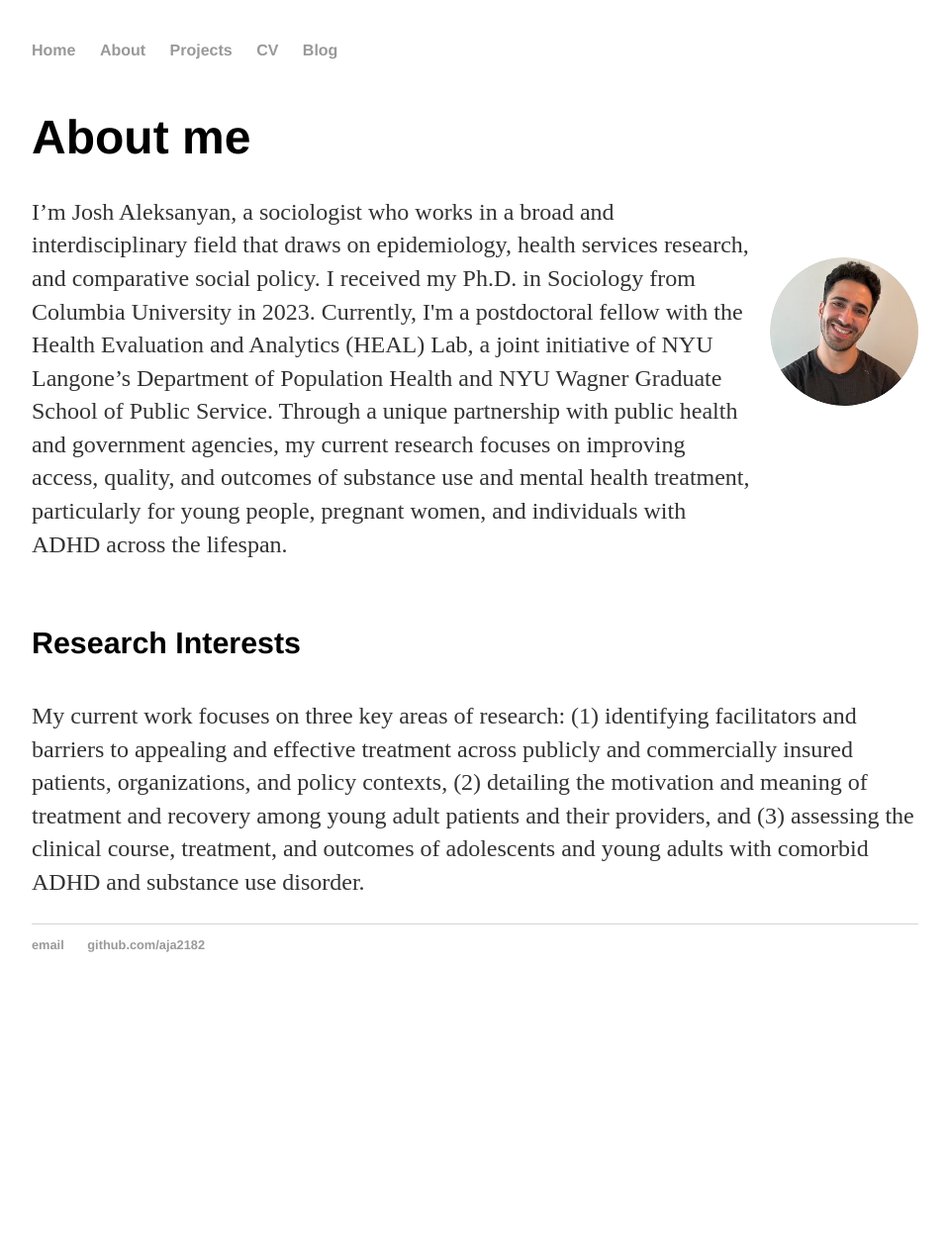
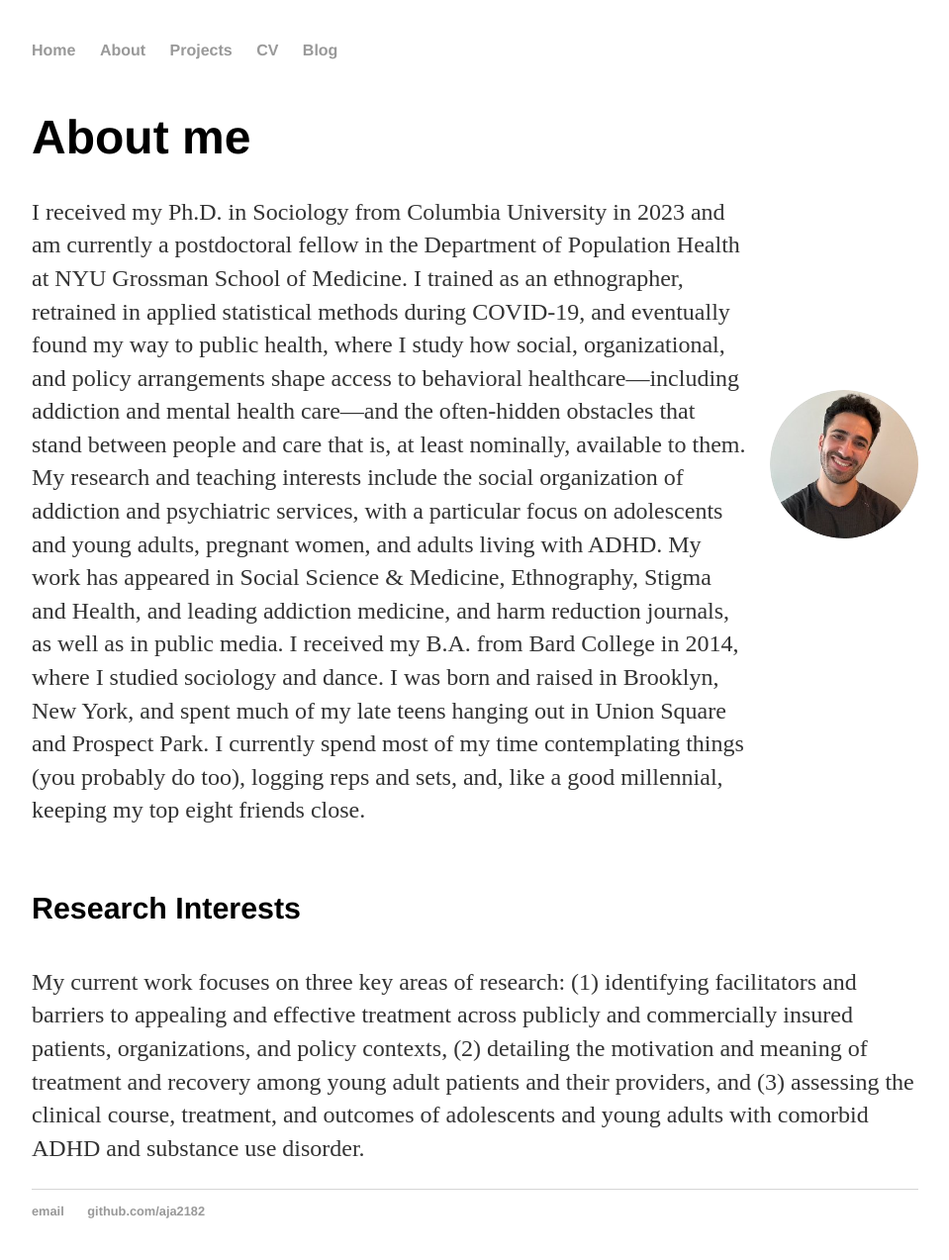
Before and after one commit to aja2182/aja2182.github.io, a Jekyll site: the page built from about/index.html, in a window 1280 px wide. Shown: the whole page at 99% size, without its empty margins (160-1119 px from the left). Built offline with Jekyll 4.4.1, drawn with Linux system fonts in a browser that asks for light colours; before the commit the page ends 1004 px from its top, so only the background shows below that.

Commit message:
Update index.html

```diff
--- a/about/index.html
+++ b/about/index.html
@@ -40,7 +40,13 @@ title: About me
     <div class="about">
         <div class="text-content">
             <h1>About me</h1>
-            <p> I’m Josh Aleksanyan, a sociologist who works in a broad and interdisciplinary field that draws on epidemiology, health services research, and comparative social policy. I received my Ph.D. in Sociology from Columbia University in 2023. Currently, I'm a postdoctoral fellow with the Health Evaluation and Analytics (HEAL) Lab, a joint initiative of NYU Langone’s Department of Population Health and NYU Wagner Graduate School of Public Service. Through a unique partnership with public health and government agencies, my current research focuses on improving access, quality, and outcomes of substance use and mental health treatment, particularly for young people, pregnant women, and individuals with ADHD across the lifespan.
+            <p> I received my Ph.D. in Sociology from Columbia University in 2023 and am currently a postdoctoral fellow in the Department of Population Health at NYU Grossman School of Medicine. I trained as an ethnographer, retrained in applied statistical methods during COVID-19, and eventually found my way to public health, where I study how social, organizational, and policy arrangements shape access to behavioral healthcare—including addiction and mental health care—and the often-hidden obstacles that stand between people and care that is, at least nominally, available to them.
+
+My research and teaching interests include the social organization of addiction and psychiatric services, with a particular focus on adolescents and young adults, pregnant women, and adults living with ADHD. My work has appeared in Social Science & Medicine, Ethnography, Stigma and Health, and leading addiction medicine, and harm reduction journals, as well as in public media. I received my B.A. from Bard College in 2014, where I studied sociology and dance. I was born and raised in Brooklyn, New York, and spent much of my late teens hanging out in Union Square and Prospect Park.
+
+I currently spend most of my time contemplating things (you probably do too), logging reps and sets, and, like a good millennial, keeping my top eight friends close.
+
+
 
 
  </p>
```
